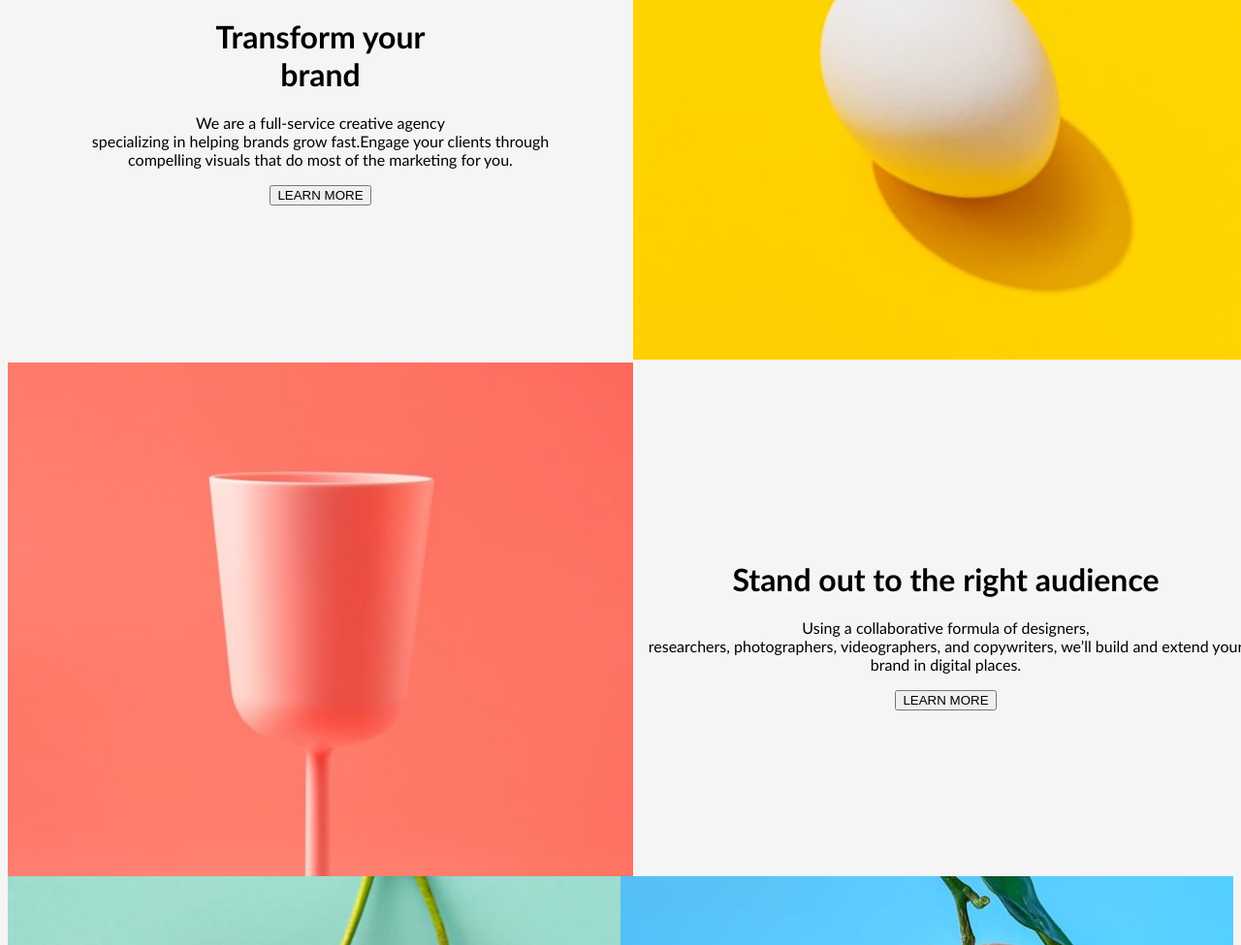
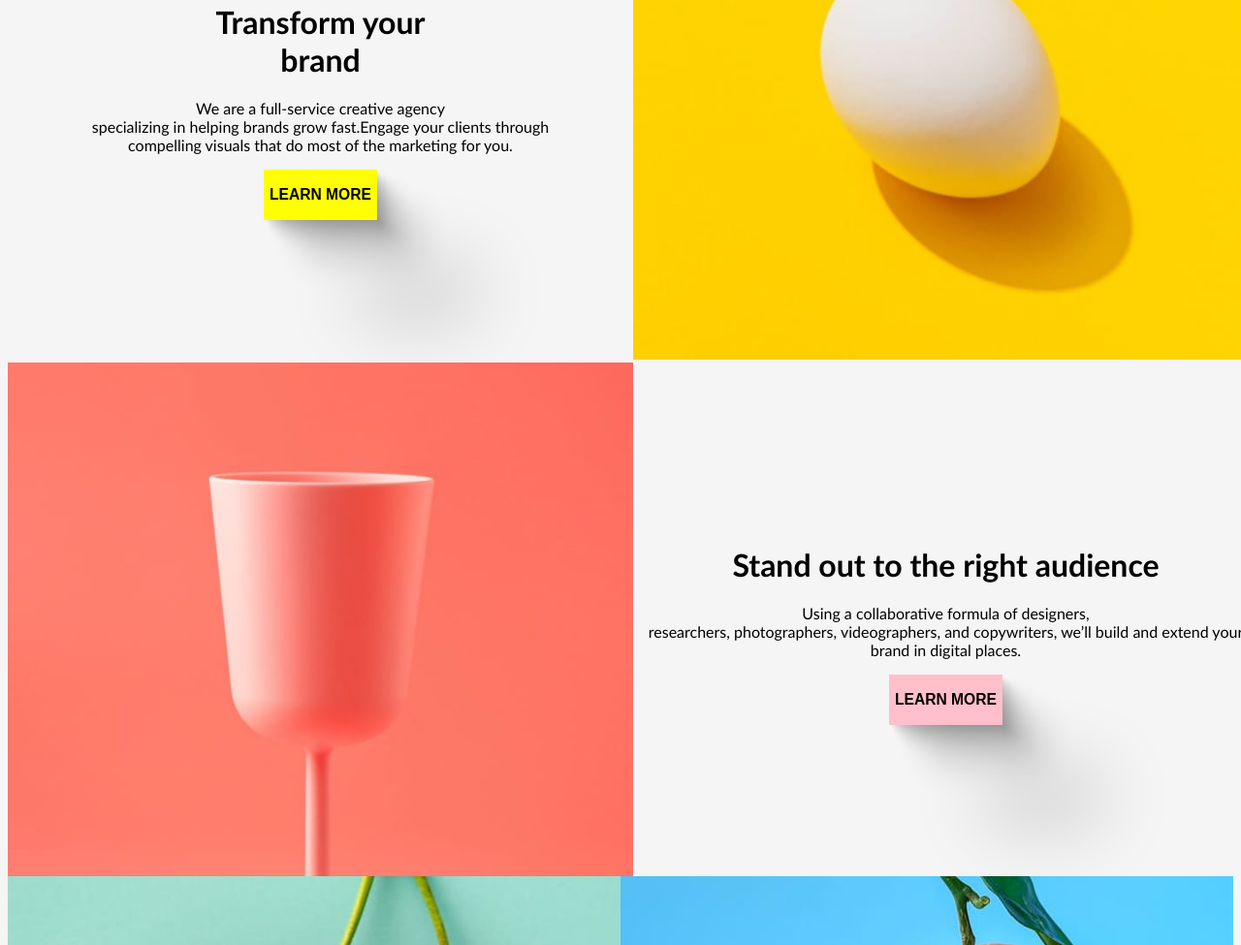
Before and after one commit to Mugivhi/Mugivhii.github.io, a plain HTML site: page index.html in a window 1280 px wide. Shown: the part 894-1869 px from the top of the page at 97% size. Drawn offline with Linux system fonts and the light colour scheme.

Commit message:
initial message

```diff
--- a/index.html
+++ b/index.html
@@ -38,7 +38,7 @@
          <h1 id="big1"></h1>
          <p id="transform">
         </p>
-        <button id="lrnbtn">LEARN MORE</button>
+        <button id="lrnbtn"><h3>LEARN MORE</h3></button>
        </td>
        <td id="div2">
          <img src="./imgs/image-transform.jpg" width="645">
@@ -53,7 +53,7 @@
          <p id="audience">
 
          </p>
-         <button id="lrnbtn1" >LEARN MORE</button>
+         <button id="lrnbtn1" ><h3>LEARN MORE</h3></button>
        </td>
      </tr>
    </table>
--- a/style.css
+++ b/style.css
@@ -1,4 +1,7 @@
 @import url(https://fonts.googleapis.com/css?family=Raleway);
+#biggest{
+    background-color: url();
+}
 #topnav1{
     background-image: url(./imgs/image-header.jpg);
     background-size: 100%;
@@ -40,6 +43,11 @@ body{
     text-align: center;
     margin-top: -0.2rem;
 }
+#secondTable{
+    width: 100%;
+    text-align: center;
+    margin-top: -2rem;
+}
 #downDiv{
     display: grid;
     grid-template-columns: 1fr 1fr;
@@ -68,9 +76,12 @@ a{
     color: aliceblue;
     margin-right: 16px;
     text-decoration: none;
+    cursor: pointer;
 }
 a:hover{
-    background: whitesmoke;
+    background-color: bisque;
+    background: wheat round;
+    border-radius: 60%;
 }
 h1{
     color: grey;
@@ -120,6 +131,9 @@ h1{
     border: #4B99AD;
     background-color: skyblue;
 }
+#logo1{
+
+}
 #logo2{
     padding: 30px;
     margin-top: 30px;
@@ -166,10 +180,28 @@ border-collapse: collapse;
 #second{
     background-image: url(./imgs/image-photography.jpg);
 }
-#lrnbtn::after{
-    height: 1rem;
+#lrnbtn1{
+    background-color: pink;
     border: none;
+    box-decoration-break: clone;
+    cursor: pointer;
+    box-shadow:
+  2.8px 2.8px 2.2px rgba(0, 0, 0, 0.053),
+  6.7px 6.7px 5.3px rgba(0, 0, 0, 0.077),
+  12.5px 12.5px 10px rgba(0, 0, 0, 0.095),
+  22.3px 22.3px 17.9px rgba(0, 0, 0, 0.113),
+  41.8px 41.8px 33.4px rgba(0, 0, 0, 0.137),
+  100px 100px 80px rgba(0, 0, 0, 0.19);
 }
-#lrnbtn1{
-
+#lrnbtn{
+    background-color: yellow;
+    border: none;
+    cursor: pointer;
+    box-shadow:
+  2.8px 2.8px 2.2px rgba(0, 0, 0, 0.053),
+  6.7px 6.7px 5.3px rgba(0, 0, 0, 0.077),
+  12.5px 12.5px 10px rgba(0, 0, 0, 0.095),
+  22.3px 22.3px 17.9px rgba(0, 0, 0, 0.113),
+  41.8px 41.8px 33.4px rgba(0, 0, 0, 0.137),
+  100px 100px 80px rgba(0, 0, 0, 0.19);
 }
```
